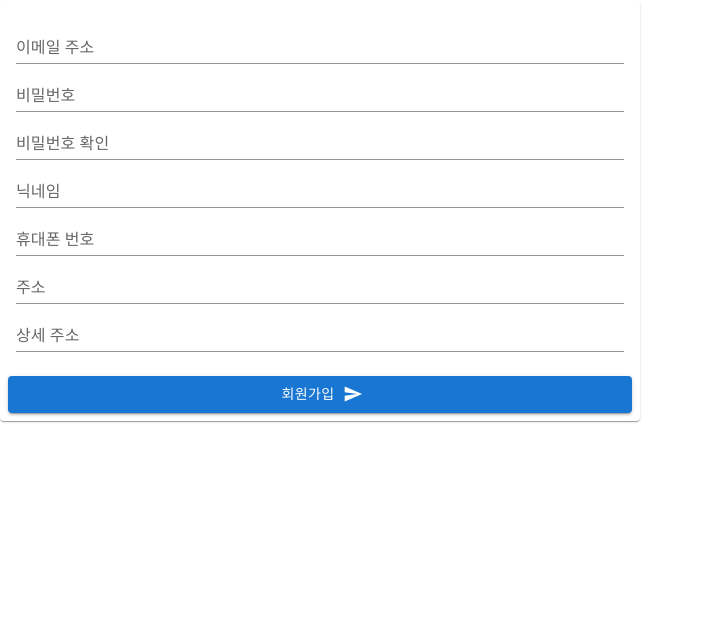
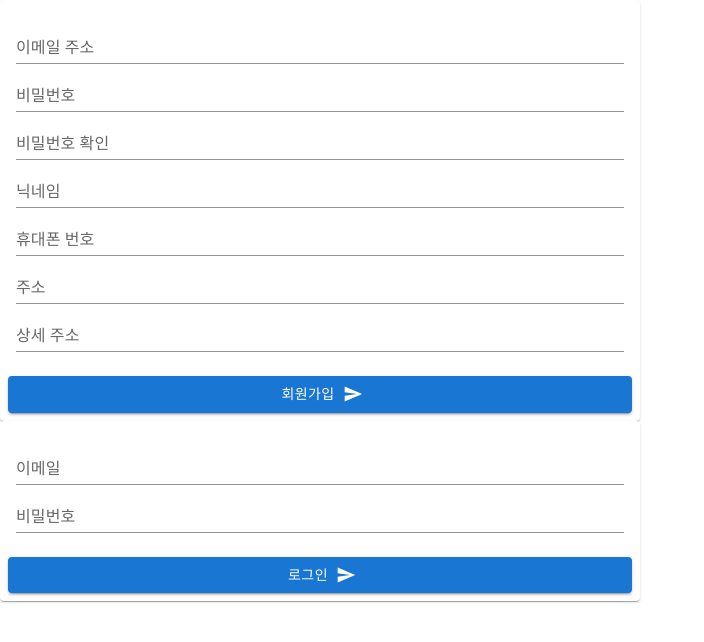
Before and after one commit to heohgoo/MyBlog_FE, a React (Create React App) app: page / in a window 1280 px wide. Shown: the top 642 px of the page, without its empty margins (0-704 px from the left). Built offline with nearby package versions, Linux system fonts and the light colour scheme.

Commit message:
로그인화면/쿠키

```diff
--- a/package.json
+++ b/package.json
@@ -16,10 +16,12 @@
     "@types/react-dom": "^18.2.6",
     "axios": "^1.4.0",
     "react": "^18.2.0",
+    "react-cookie": "^4.1.1",
     "react-dom": "^18.2.0",
     "react-scripts": "5.0.1",
     "typescript": "^4.9.5",
-    "web-vitals": "^2.1.4"
+    "web-vitals": "^2.1.4",
+    "zustand": "^4.3.8"
   },
   "scripts": {
     "start": "react-scripts start",
--- a/src/App.tsx
+++ b/src/App.tsx
@@ -3,7 +3,7 @@ import logo from './logo.svg';
 import './App.css';
 import axios from 'axios';
 import SignUp from './views/Authentication/SignUp';
-import Authentication from './views/Authentication';
+import SignIn from './views/Authentication/SingIn';
 
 export default function App() {
   // const [connection, setConnection] = useState<string>('');
@@ -29,6 +29,9 @@ export default function App() {
     //   </header>
     //   <SignUp />
     // </div>
-    <Authentication />
+    <>
+      <SignUp />
+      <SignIn />
+    </>
   );
 }
--- a/src/stores/index.ts
+++ b/src/stores/index.ts
@@ -1,2 +1,4 @@
 //스토어 방식 저장
-export const tmp = '';
+import useUserStore from './user.store';
+
+export { useUserStore };
--- /dev/null
+++ b/src/stores/user.store.ts
@@ -0,0 +1,19 @@
+import { create } from 'zustand';
+
+interface UserStore {
+    user: any;
+    setUser: (user: any) => void;
+    removeUser: () => void;
+}
+
+const useStore = create<UserStore>((set) => ({
+    user: null,
+    setUser: (user: any) => {
+        set((state) => ({ ...state, user}));
+    },
+    removeUser: () => {
+        set((state) => ({ ...state, user: null}));
+    },
+}));
+
+export default useStore;
--- /dev/null
+++ b/src/views/Authentication/SingIn/index.tsx
@@ -0,0 +1,78 @@
+import { Box, Card, CardContent, TextField, Button, CardActions } from '@mui/material'
+import React, { useState } from 'react'
+import SendIcon from '@mui/icons-material/Send';
+import axios from 'axios';
+import { useCookies } from 'react-cookie';
+import { useUserStore } from '../../../stores';
+
+export default function SignIn() {
+    const [userEmail, setEmail] = useState<string>('');
+    const [userPassword, setPassword] = useState<string>('');
+
+    const [cookies, setCookies] = useCookies();
+
+    const {user, setUser} = useUserStore();
+
+    const signInHandler = () => {
+            if (userEmail.length === 0 || userPassword.length === 0) {
+                alert('이메일과 비밀번호를 입력하세요.')
+                return;
+            }
+
+            const data = {
+                userEmail,
+                userPassword
+            }
+
+            axios.post("http://localhost:4040/api/auth/signIn", data)
+            .then((response) => {
+                const responsedData = response.data;
+                console.log(responsedData);
+                if (!responsedData.result){
+                    console.log('로그인 실패');
+                    return;
+                }
+
+                const { token, exprTime, user } = responsedData.data;
+                const expires = new Date();
+                expires.setMilliseconds(expires.getMilliseconds + exprTime);
+
+                setCookies('token', token, { expires });
+                //쿠키가 유지되어 있는 동안은 로그인되어 있다고 가정
+                setUser(user);
+                //스토어에 저장
+            })
+            .catch((error) => {
+                alert('로그인에 실패했습니다.');
+            })
+    }
+
+  return (
+    <Card sx={{ minWidth: 275, maxWidth: "50%" }}>
+        { user != null && (<>{user.userNickname}</>)}
+        <CardContent>
+            <Box>
+                <TextField
+                    fullWidth
+                    label="이메일"
+                    type="email"
+                    variant='standard'
+                    onChange={(e) => setEmail(e.target.value)}
+                />
+                <TextField
+                    fullWidth
+                    label="비밀번호"
+                    type="password"
+                    variant='standard'
+                    onChange={(e) => setPassword(e.target.value)}
+                />
+            </Box>
+        </CardContent>
+        <CardActions>
+                <Button fullWidth onClick={() => { signInHandler() }} variant="contained" endIcon={<SendIcon />}>
+                    로그인
+                </Button>
+        </CardActions>
+    </Card>
+  )
+}
--- /dev/null
+++ b/src/views/Authentication/SingIn/style.css
@@ -0,0 +1 @@
+rfc
```
Also changed, not shown: 1 other file (tests, documents, lock files or other folders).
